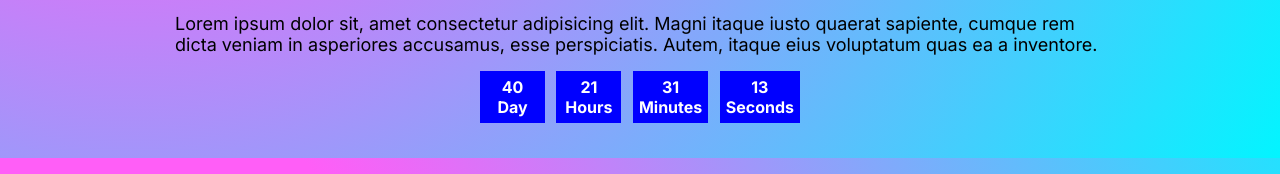
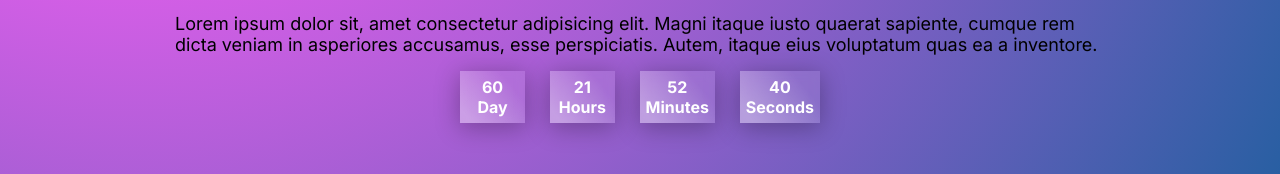
Before and after one commit to Adrian-Capbatut/Counter__js, a plain HTML site: page index.html in a window 1280 px wide. Shown: the part 626-800 px from the top of the page. Drawn offline with Linux system fonts and the light colour scheme.

Commit message:
add js and img

```diff
--- a/css/main.css
+++ b/css/main.css
@@ -8,11 +8,11 @@
 }
 
 body {
- background-image: radial-gradient( circle farthest-corner at 10% 20%,  rgba(255,94,247,1) 17.8%, rgba(2,245,255,1) 100.2% );
-
+ background: radial-gradient( circle farthest-corner at 10% 20%,  rgba(255,94,247,1) 17.8%, rgb(40, 95, 162) 100.2% );
 }
 
 .container {
+  min-height: 100vh;
   display: flex;
   flex-direction: column;
   max-width: 1000px;
@@ -40,11 +40,21 @@ body {
   font-size: 16px;
   font-weight: 700;
   color: #fff;
-  min-width: 320px;
+  min-width: 360px;
 }
 
 .countdown-item {
-  background-color: blue;
+  background-color: transparent;
   padding: 6px;
   min-width: 65px;
+
+  background: linear-gradient(
+    50deg,
+    rgba(255, 255, 255, 0.4) 12%,
+    rgba(255, 255, 255, 0.1) 77%
+  );
+  box-shadow: 0px 4px 24px 1px rgba(0, 0, 0, 0.28);
+  backdrop-filter: blur(5px);
+  -webkit-backdrop-filter: blur(5px);
+
 }
--- a/js/main.js
+++ b/js/main.js
@@ -0,0 +1,45 @@
+const intems = document.querySelectorAll(".countdown-item > h4");
+
+// Incepem timpul ramas pana la lansare
+let countdownDate = new Date(2023, 06, 09, 14, 5, 0).getTime();
+
+function getCountdouwnTime() {
+    //Determinarea timpului real
+    const now = new Date().getTime();
+
+    //Cautarea diferentei de timp
+    const distance = countdownDate - now;
+
+    //1s = 1000ms
+    //1m = 60s
+    //1h = 60m
+    //1d = 24h
+
+    //creem variabila in ms
+    const oneDay = 24 * 60 * 60 * 1000;
+    const oneHour = 60 * 60 * 1000;
+    const oneMinute = 60 * 1000;
+
+    //
+    let days = Math.floor(distance / oneDay);
+    let hours = Math.floor((distance % oneDay) / oneHour)
+    let minutes = Math.floor((distance % oneHour) / oneMinute)
+    let secundes = Math.floor((distance % oneMinute) / 1000)
+
+    //Creem un masiv cu variabile
+    const values = [days, hours, minutes, secundes];
+    console.log(values)
+
+    //Adaugam valoare variabililor de pe pagine
+    intems.forEach(function (item, index) {
+        item.textContent = (values[index])
+    })
+}
+
+
+// Actualizare in fiecare secunda
+let countdown = setInterval(getCountdouwnTime, 1000);
+
+
+// Initializarea timpului curent
+getCountdouwnTime();
```
Also changed, not shown: img/kiberpank.jpg.
